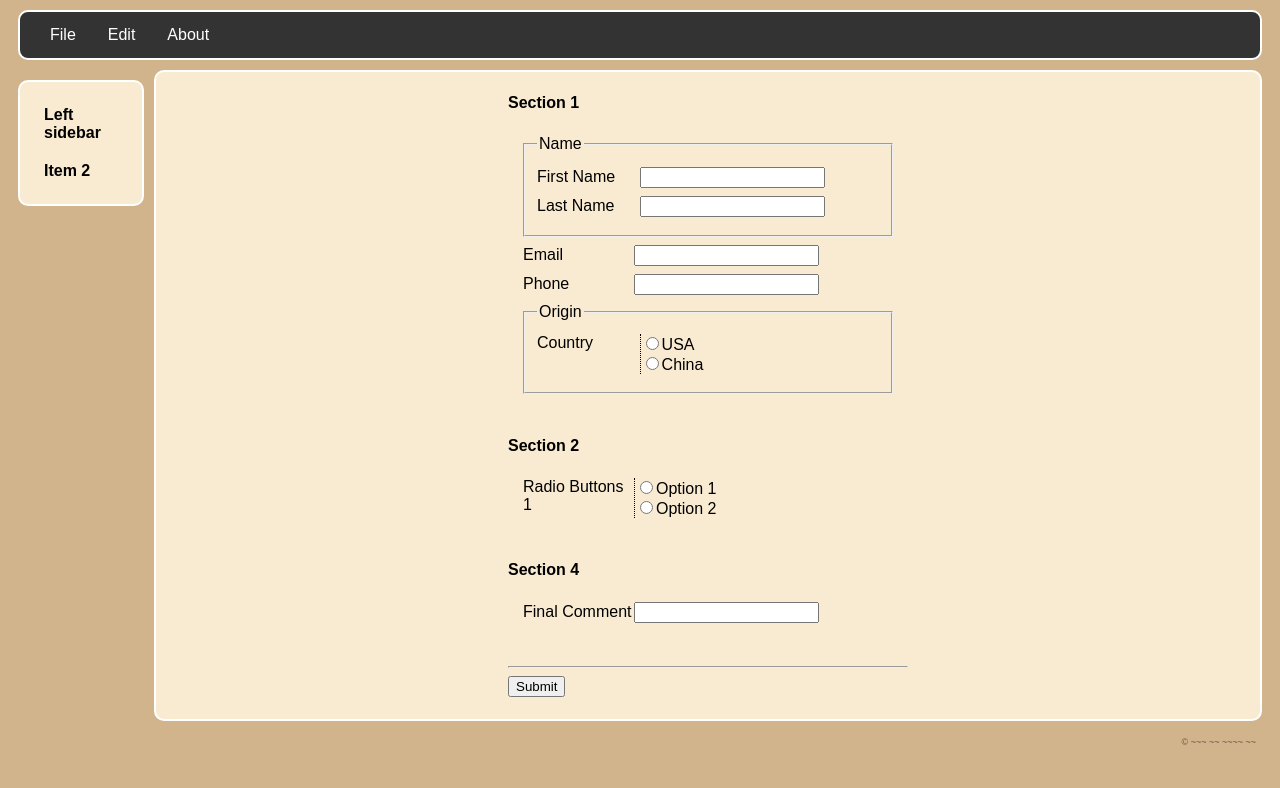
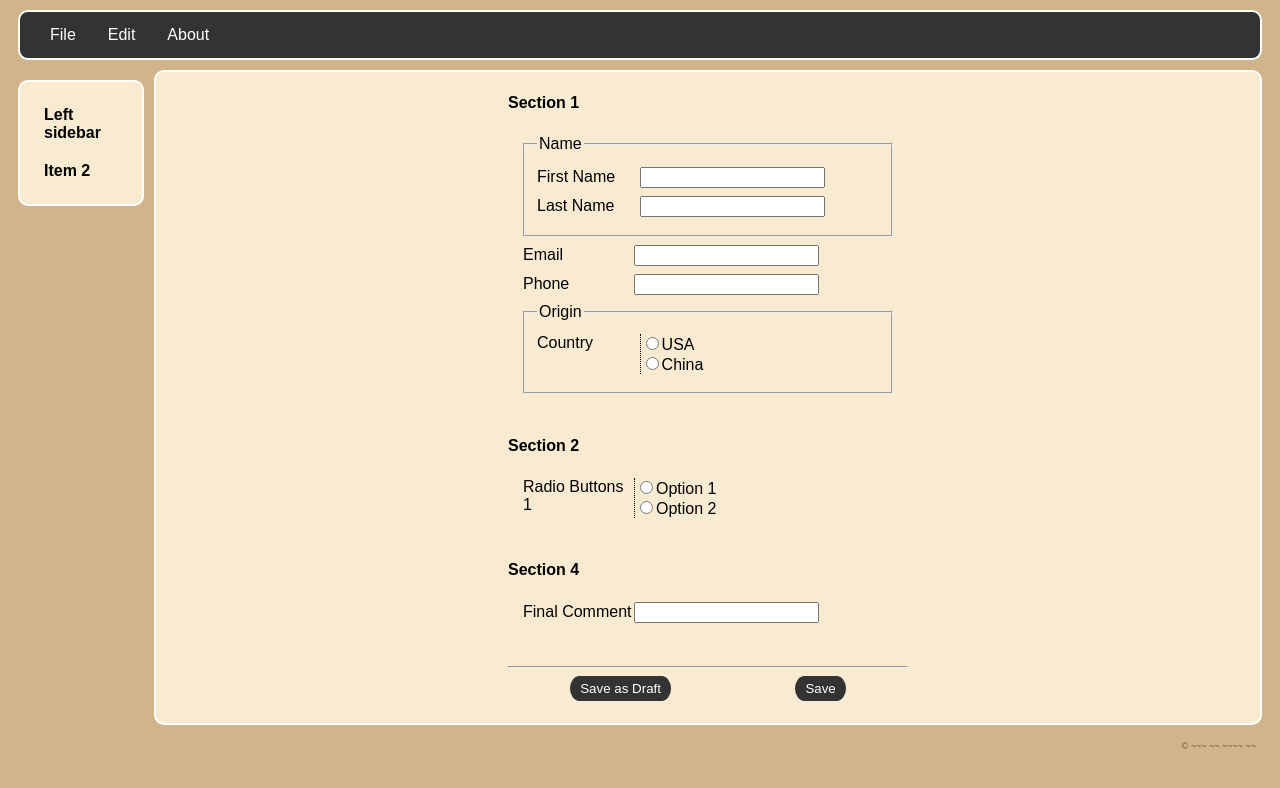
Before and after one commit to RonNewcomb/dynamic-react-hooks-form, a React app: page / in a window 1280 px wide. Shown: the top 788 px of the page. Built offline with nearby package versions, Linux system fonts and the light colour scheme.

Commit message:
submit buttons + err component

```diff
--- a/src/SuperDynamicForm/ISuperDynamicForm.ts
+++ b/src/SuperDynamicForm/ISuperDynamicForm.ts
@@ -1,4 +1,4 @@
-export type SuperDynamicFormFieldTypes = 'section' | 'field_group' | 'pick1' | 'text' | 'email' | 'number' | 'separator';
+export type SuperDynamicFormFieldTypes = 'section' | 'field_group' | 'pick1' | 'text' | 'email' | 'number' | 'separator' | 'submit';
 
 export interface IField {
     id: string;
--- a/src/SuperDynamicForm/SuperDynamicFields.tsx
+++ b/src/SuperDynamicForm/SuperDynamicFields.tsx
@@ -1,10 +1,11 @@
-import * as React from "react";
+import { Fragment } from "react";
+import { Err } from "../util/Err";
 import { useAsync } from "../util/useAsync";
 import type { IField, IOption } from "./ISuperDynamicForm";
 import type { IUtilityBelt } from "./SuperDynamicForm";
 
-export const renderFields = (fields: IField[], fns: IUtilityBelt) =>
-  fields.map(field => <React.Fragment key={field.id}>{renderField(field, fns)}</React.Fragment>);
+export const renderFields = (fields: IField[], utilityBelt: IUtilityBelt) =>
+  fields.map(field => <Fragment key={field.id}>{renderField(field, utilityBelt)}</Fragment>);
 
 export const renderField = (field: IField, utilityBelt: IUtilityBelt) => {
   switch (field.type) {
@@ -22,6 +23,8 @@ export const renderField = (field: IField, utilityBelt: IUtilityBelt) => {
       return <DynInputField field={field} fns={utilityBelt} type="email" />;
     case "number":
       return <DynInputField field={field} fns={utilityBelt} type="number" />;
+    case "submit":
+      return <DynSubmitRow field={field} fns={utilityBelt} />;
     default:
       return <div>Unknown field type '${field.type}'</div>;
   }
@@ -67,7 +70,7 @@ export const DynRadioset = ({ field, fns }: IProps) => {
           const optionValue = option.value ?? option.label; // so .value is optional
           const uniqueId = field.id + optionValue; // because option.value might be something like "yes" which is used a dozen times on the same page
           return (
-            <label htmlFor={uniqueId} key={optionValue}>
+            <label htmlFor={uniqueId} key={uniqueId}>
               <input
                 type="radio"
                 id={uniqueId}
@@ -82,7 +85,32 @@ export const DynRadioset = ({ field, fns }: IProps) => {
           );
         })}
       </div>
-      {response.error && <div>{response.error.message}</div>}
+      {response.error && <Err>{response.error.message}</Err>}
     </div>
   );
 };
+
+export const DynSubmitRow = ({ field, fns }: IProps) => (
+  <div className="dynSubmitRow dynField">
+    {!field.options || !field.options.length ? (
+      <button type="submit">{field.label}</button>
+    ) : (
+      field.options.map(option => {
+        const optionValue = option.value ?? option.label; // because .value is optional
+        const uniqueId = field.id + optionValue;
+        return (
+          <button
+            type="submit"
+            key={uniqueId}
+            id={uniqueId}
+            name={field.id}
+            value={optionValue}
+            onClick={_ => fns.captureValueAndCheckConditions(field, optionValue)}
+          >
+            {option.label}
+          </button>
+        );
+      })
+    )}
+  </div>
+);
--- a/src/SuperDynamicForm/SuperDynamicForm.tsx
+++ b/src/SuperDynamicForm/SuperDynamicForm.tsx
@@ -1,10 +1,11 @@
 import { useState, useMemo, useCallback } from "react";
 import { findField, IField, IOption } from "./ISuperDynamicForm";
-import { renderFields } from "./SuperDynamicFields";
+import { renderFields, DynSubmitRow } from "./SuperDynamicFields";
 import { getDynamicForm, getOptions, pseudoSubmit, submitDynamicForm } from "../backend/api";
 import { useAsync } from "../util/useAsync";
 import { Loading } from "../util/Loading";
 import { Overlay } from "../util/Overlay";
+import { Err } from "../util/Err";
 
 interface IProps {
   query: string;
@@ -83,18 +84,16 @@ export const SuperDynamicForm = ({ query, endpoint, onDone }: IProps) => {
   const utilityBelt: IUtilityBelt = { captureValueAndCheckConditions, fetchOptions, onSubmit, forceRender };
 
   if (response.isLoading) return log("/RENDER (loading)") && <Loading />;
-  if (response.error) return log("/RENDER (initial load error)") && <>{response.error.message}</>;
-  if (!fields || !fields.length) return log("/RENDER (no fields)") && <>The form has no fields in it.</>;
+  if (response.error) return log("/RENDER (initial load error)") && <Err>{response.error.message}</Err>;
+  if (!fields || !fields.length) return log("/RENDER (no fields)") && <Err>The form has no fields in it.</Err>;
   if (!theForm || !theForm.length) setTheForm(fields); // initialization after useAsync(getDynamicForm) returns
 
   return (
     <Overlay if={numPendingPromises !== 0}>
       <form onSubmit={onSubmit} className="superDynamicForm">
         {renderFields(theForm, utilityBelt)}
-        {serverError && <div>{serverError.message}</div>}
-        <div className="dynSubmitRow dynField">
-          <button type="submit">Submit</button>
-        </div>
+        {serverError && <Err>{serverError.message}</Err>}
+        {!theForm.find(f => f.type === "submit") && <DynSubmitRow field={{ label: "Submit" } as IField} fns={utilityBelt} />}
       </form>
       {log("/RENDER")}
     </Overlay>
--- a/src/app.tsx
+++ b/src/app.tsx
@@ -30,6 +30,17 @@ export const App = () => {
           }
           .superDynamicForm [removing] {
           }
+          .dynSubmitRow {
+            display: flex;
+            justify-content: space-around;
+          }
+          .dynSubmitRow button {
+            padding: 5px 10px;
+            border-radius: 0.7em / 50%;
+            border: 0;
+            background-color: ${topbarColor};
+            color: ${textColorInverse};
+          }
           .dynField {
             margin: ${formFieldMarginBetween} 0;
           }
@@ -48,7 +59,6 @@ export const App = () => {
           }
           .DynRadioset {
             display: flex;
-
           }
           .DynRadioset > label {
             display: inline-block; /* so width works */
@@ -58,6 +68,12 @@ export const App = () => {
             display: flex;
             flex-direction: column;
             border-left: 1px dotted ${textColor};
+          }
+
+          .error {
+            background-color: darkred;
+            padding: 0.5em 1.5em;
+            color: white;
           }
 
           body {
--- a/src/backend/mockServer.ts
+++ b/src/backend/mockServer.ts
@@ -256,11 +256,26 @@ export const mockDataFromServer = (formAsIs?: IField[]) => {
         type: "text",
         id: "s5.final"
     });
+
     addField(returnValueHolder, {
         label: " ",
         type: "separator",
         id: "finalBeforeSubmit"
     });
+    if (false) {
+        addField(returnValueHolder, {
+            label: "Submit",
+            type: "submit",
+            id: "submitBtn"
+        });
+    } else {
+        addField(returnValueHolder, {
+            label: "Completion options",
+            type: "submit",
+            id: "submitBtns",
+            options: [{ label: "Save as Draft" }, { label: "Save" }]
+        });
+    }
 
     log(formAsIs ? 'pseudoSubmit' : '', "returns", returnValueHolder.fields);
     return returnValueHolder.fields!;
--- /dev/null
+++ b/src/util/Err.tsx
@@ -0,0 +1,3 @@
+import * as React from "react";
+
+export const Err = (props: React.PropsWithChildren<any>) => <div className="error">{props.children}</div>;
```
